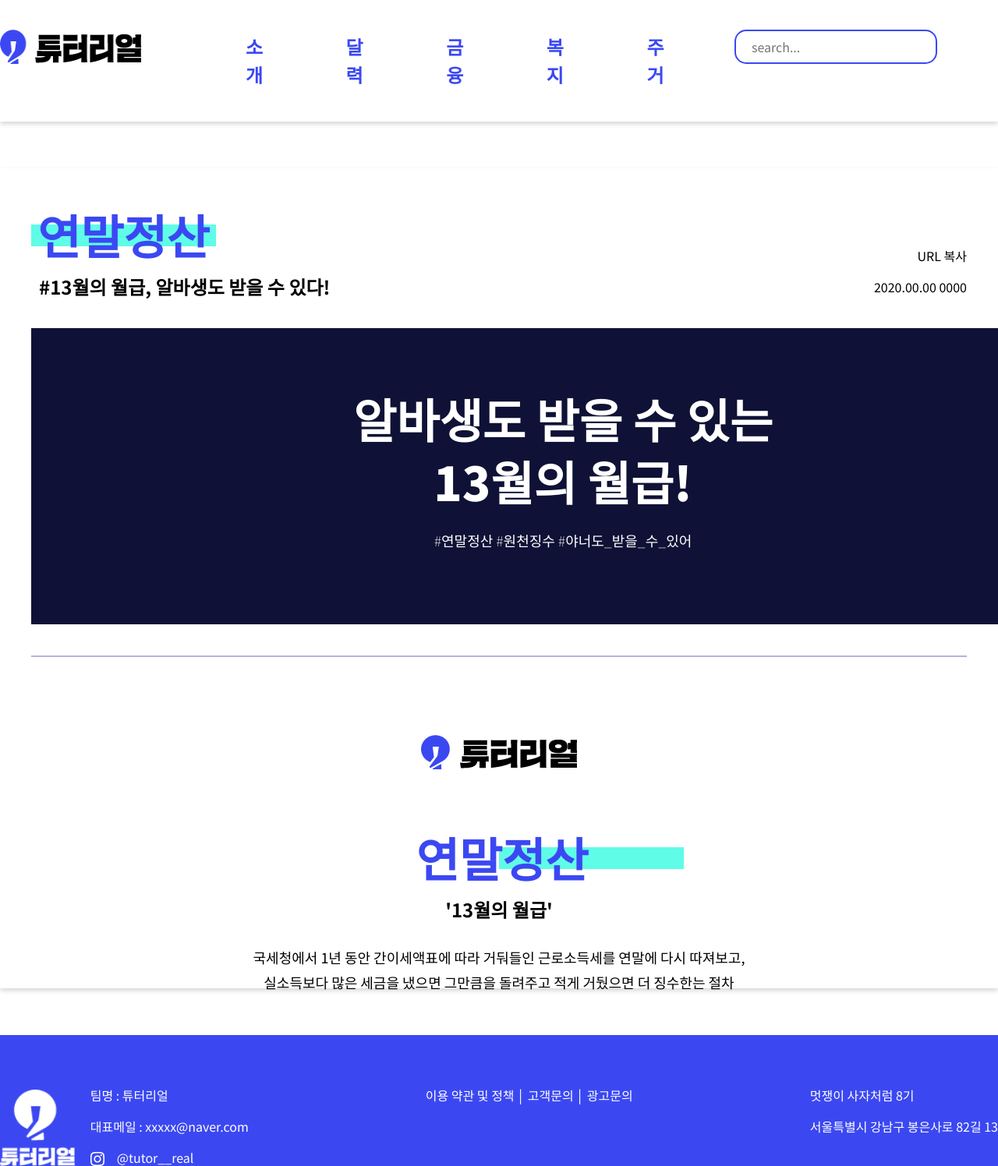
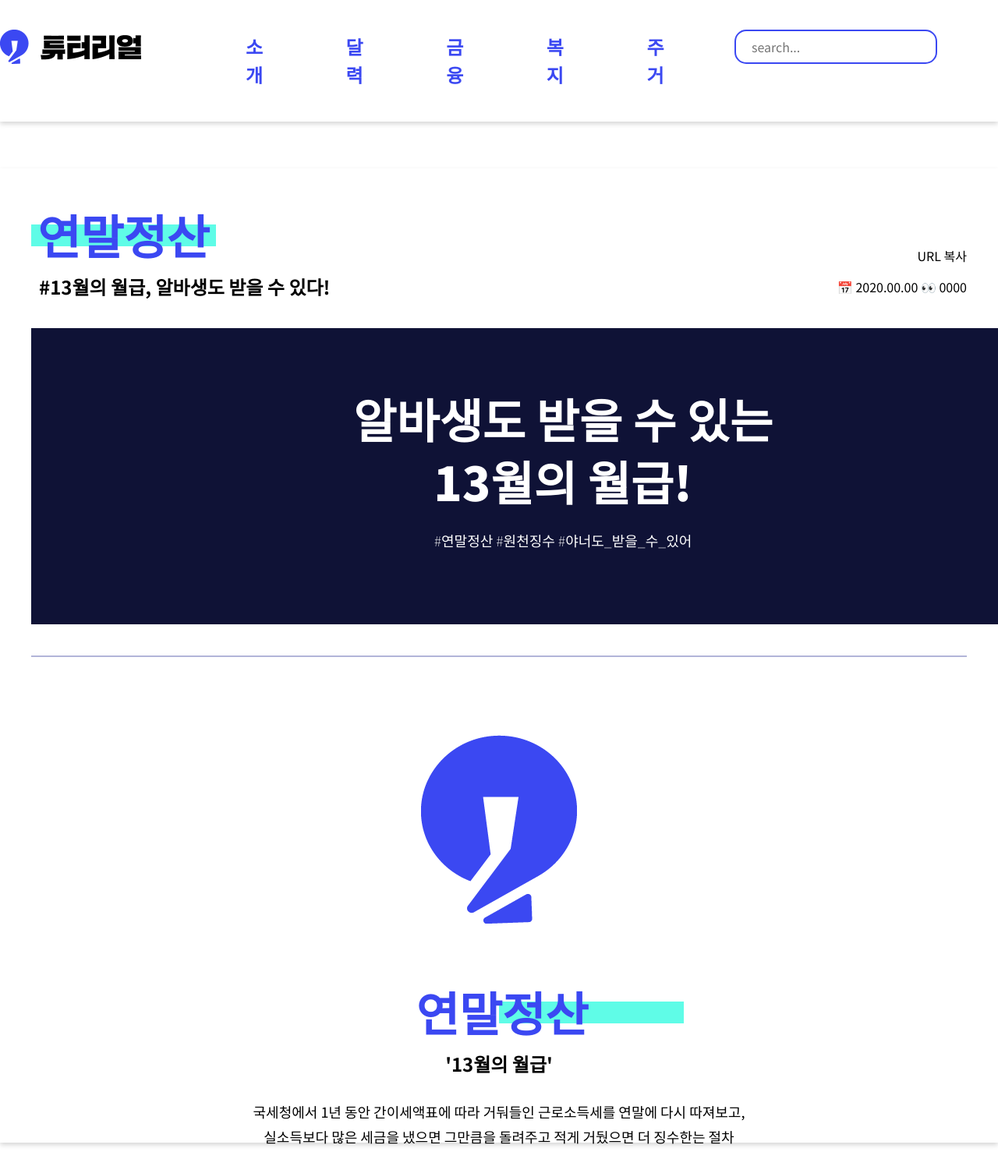
Before and after one commit to Tutor-Real/tutor-real, a Django app: page /post/ in a window 1280 px wide; the page is wider, and only the part inside the window is pictured. Shown: the top 1496 px of that part at 78% size. Run offline with Django 3.2, Linux system fonts and the light colour scheme; parts of the project's set-up code (start-up, migrations or seed data) failed here and were passed over; some libraries are stand-ins or nearby versions.

Commit message:
세부페이지 이모지 추가, 로고 이미지 변경(화질)

```diff
--- a/mainapp/templates/navi.html
+++ b/mainapp/templates/navi.html
@@ -36,7 +36,7 @@
 <body>
     <div id="home-navi">
         <nav class="navigation wrapper">
-            <a href="../"><img class="logo" src='{% static "img/tutoreal-logo.png" %}' alt="TUTOREAL"></a>
+            <a href="../"><img class="logo" src='{% static "img\tutor-real-logo_3.png" %}' alt="TUTOREAL"></a>
             <ul class="nav-list">
                 <li><a id="nav_introduce" href="" onmouseover="hover(this)" onmouseout="out(this)">소개</a></li>
                 <li><a id="nav_calendar" href="" onmouseover="hover(this)" onmouseout="out(this)">달력</a></li>
--- a/mainapp/templates/post.html
+++ b/mainapp/templates/post.html
@@ -28,8 +28,8 @@
                     <!--date, 조회순, url복사-->
                     <p>URL 복사</p>
                     <div class="post-value">
-                        <span class="date">2020.00.00</span>
-                        <span class="views"> 0000</span>
+                        <span class="date">📅 2020.00.00  </span>
+                        <span class="views">  👀 0000</span>
                     </div>
 
                 </div>
@@ -50,7 +50,7 @@
 
         <div class="post-contents">
 
-            <img class="post-logo" src='{% static "img/tutoreal-logo.png" %}' alt="TUTOREAL">
+            <img class="post-logo" src='{% static "img\tutor-real-logo_3_2.png" %}' alt="TUTOREAL">
 
             <div class="title-box">
                 <div class="title">
```
Also changed, not shown: mainapp/static/img/tutor-real-logo_3.png (added), mainapp/static/img/tutor-real-logo_3_1.png (added), mainapp/static/img/tutor-real-logo_3_2.png (added).
